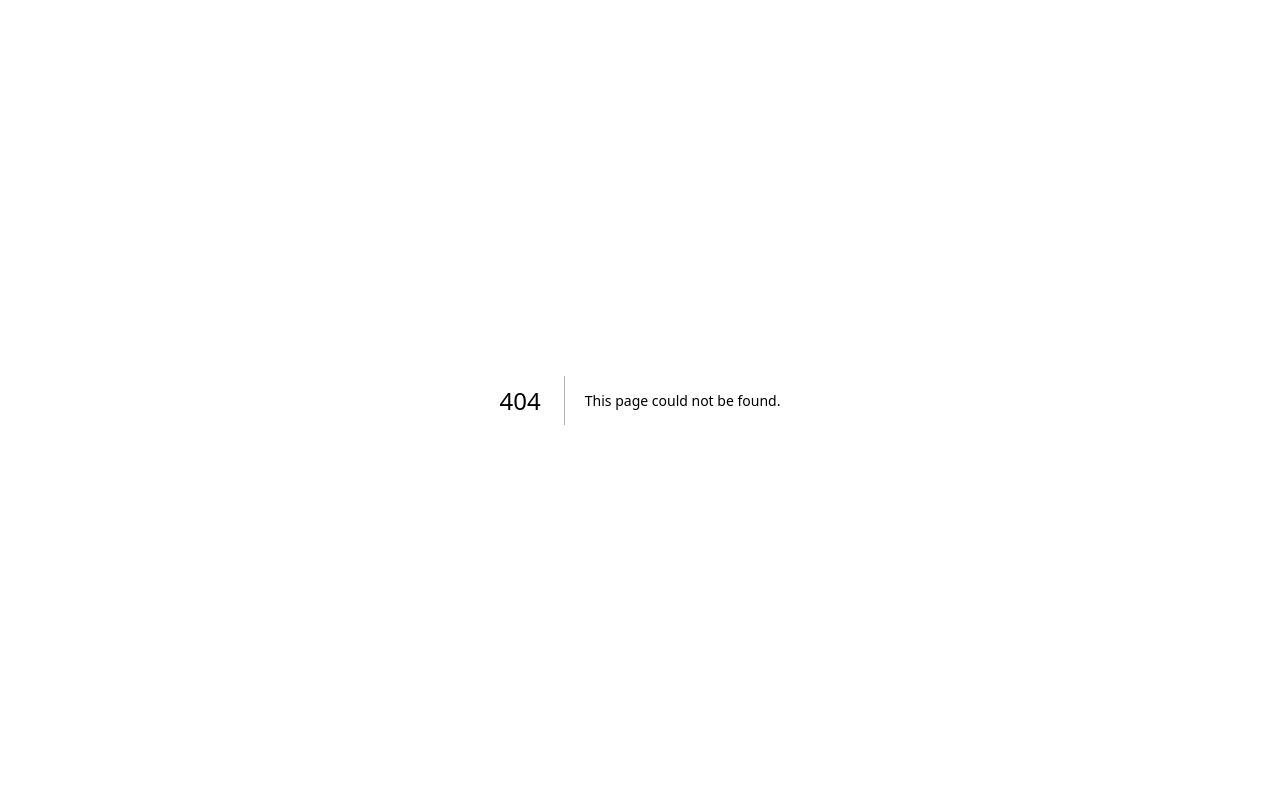
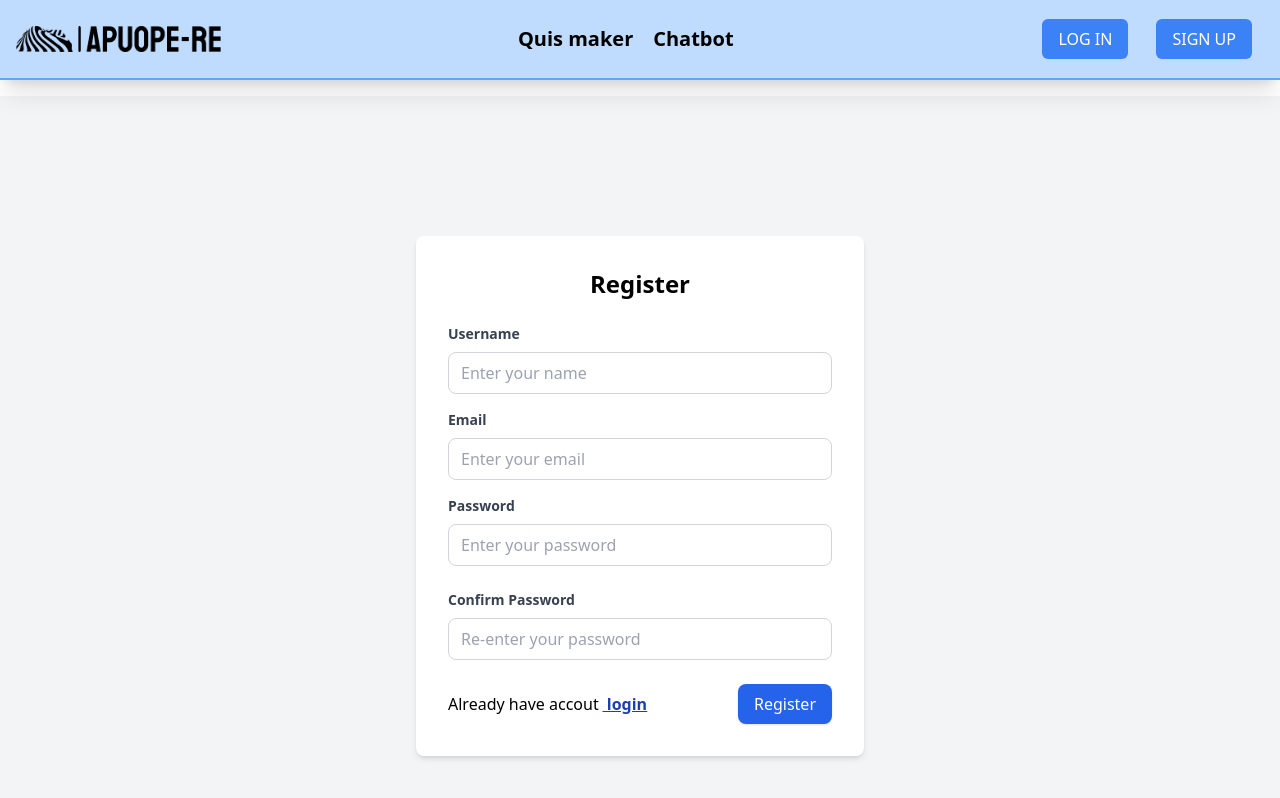
Before and after one commit to APUOPE-RE/frontend, a Next.js app: page /register in a window 1280 px wide. Before the commit this address had no page. Shown: the top 798 px of the page. Built offline with nearby package versions, Linux system fonts and the light colour scheme.

Commit message:
Implemented Navbar and sign-in/register UI

```diff
--- a/src/app/layout.tsx
+++ b/src/app/layout.tsx
@@ -1,6 +1,7 @@
 import type { Metadata } from "next";
 import localFont from "next/font/local";
 import "./globals.css";
+import { Navbar } from "../components/Navbar";
 
 const geistSans = localFont({
   src: "./fonts/GeistVF.woff",
@@ -25,10 +26,13 @@ export default function RootLayout({
 }>) {
   return (
     <html lang="en">
-      <body
-        className={`${geistSans.variable} ${geistMono.variable} antialiased`}
-      >
-        {children}
+      <body className={`${geistSans.variable} ${geistMono.variable} antialiased`} >
+      <>
+        <div className="mb-24">
+        <Navbar />
+        </div>
+          {children}
+        </>
       </body>
     </html>
   );
--- /dev/null
+++ b/src/app/login/page.tsx
@@ -0,0 +1,75 @@
+"use client"
+import Link from "next/link";
+import { FormEvent, useState } from "react";
+
+const login: React.FC = (): JSX.Element => {
+  const [email, setEmail] = useState<string>("");
+  const [password, setPassword] = useState<string>("");
+
+  function handleSubmit(event: FormEvent<HTMLFormElement>): void {
+    throw new Error("Function not implemented.");
+  }
+
+  return (
+    <div className="flex flex-col items-center justify-center h-screen bg-gray-100">
+      <div className="w-full max-w-md p-8 bg-white rounded-lg shadow-md">
+        <h2 className="text-2xl font-bold mb-6 text-center">Login</h2>
+        <form onSubmit={handleSubmit}>
+          <div className="mb-4">
+            <label
+              className="block text-gray-700 text-sm font-bold mb-2"
+              htmlFor="email"
+            >
+              Email
+            </label>
+            <input
+              id="email"
+              type="email"
+              placeholder="Enter your email"
+              className="w-full px-3 py-2 border border-gray-300 rounded-lg focus:outline-none focus:border-indigo-500"
+              value={email}
+              onChange={(e) => setEmail(e.target.value)}
+              required
+            />
+          </div>
+          <div className="mb-6">
+            <label
+              className="block text-gray-700 text-sm font-bold mb-2"
+              htmlFor="password"
+            >
+              Password
+            </label>
+            <input
+              id="password"
+              type="password"
+              placeholder="Enter your password"
+              className="w-full px-3 py-2 border border-gray-300 rounded-lg focus:outline-none focus:border-indigo-500"
+              value={password}
+              onChange={(e) => setPassword(e.target.value)}
+              required
+            />
+          </div>
+          <div className="flex w-auto pb-2 text-sm text-gray-600 hover:text-blue-400">
+            <a href="">Forgot your password?</a>
+          </div>
+          <div className="flex items-center justify-between">
+            <p>
+              don't have accout?
+              <span className=" text-blue-800 font-semibold underline pl-1">
+                <Link href="/register"> Register</Link>
+              </span>
+            </p>
+            <button
+              type="submit"
+              className="bg-blue-600 text-white px-4 py-2 rounded-lg shadow hover:bg-blue-700 focus:outline-none focus:ring"
+            >
+              Login
+            </button>
+          </div>
+        </form>
+      </div>
+    </div>
+  );
+};
+
+export default login;
--- /dev/null
+++ b/src/app/register/page.tsx
@@ -0,0 +1,105 @@
+"use client"
+import Link from "next/link";
+import { FormEvent, useState } from "react";
+
+const Signup: React.FC = (): JSX.Element => {
+  const [email, setEmail] = useState<string>("");
+  const [password, setPassword] = useState<string>("");
+  const [confirmPassword, setConfirmPassword] = useState<string>("");
+
+  function handleSubmit(event: FormEvent<HTMLFormElement>): void {
+    throw new Error("Function not implemented.");
+  }
+
+  return (
+    <div className="flex flex-col items-center justify-center h-screen bg-gray-100">
+      <div className="w-full max-w-md p-8 bg-white rounded-lg shadow-md">
+        <h2 className="text-2xl font-bold mb-6 text-center">Register</h2>
+        <form onSubmit={handleSubmit}>
+          <div className="mb-4">
+            <label
+              className="block text-gray-700 text-sm font-bold mb-2"
+              htmlFor="email"
+            >
+              Username
+            </label>
+            <input
+              id="username"
+              type="username"
+              placeholder="Enter your name"
+              className="w-full px-3 py-2 border border-gray-300 rounded-lg focus:outline-none focus:border-indigo-500"
+              required
+            />
+          </div>
+          <div className="mb-4">
+            <label
+              className="block text-gray-700 text-sm font-bold mb-2"
+              htmlFor="email"
+            >
+              Email
+            </label>
+            <input
+              id="email"
+              type="email"
+              placeholder="Enter your email"
+              className="w-full px-3 py-2 border border-gray-300 rounded-lg focus:outline-none focus:border-indigo-500"
+              value={email}
+              onChange={(e) => setEmail(e.target.value)}
+              required
+            />
+          </div>
+          <div className="mb-6">
+            <label
+              className="block text-gray-700 text-sm font-bold mb-2"
+              htmlFor="password"
+            >
+              Password
+            </label>
+            <input
+              id="password"
+              type="password"
+              placeholder="Enter your password"
+              className="w-full px-3 py-2 border border-gray-300 rounded-lg focus:outline-none focus:border-indigo-500"
+              value={password}
+              onChange={(e) => setPassword(e.target.value)}
+              required
+            />
+          </div>
+          <div className="mb-6">
+            <label
+              className="block text-gray-700 text-sm font-bold mb-2"
+              htmlFor="password"
+            >
+              Confirm Password
+            </label>
+            <input
+              id="confirmPassword"
+              type="password"
+              placeholder="Re-enter your password"
+              className="w-full px-3 py-2 border border-gray-300 rounded-lg focus:outline-none focus:border-indigo-500"
+              value={confirmPassword}
+              onChange={(e) => setConfirmPassword(e.target.value)}
+              required
+            />
+          </div>
+          <div className="flex items-center justify-between">
+            <p className="">
+              Already have accout
+              <span className="text-blue-800 font-semibold underline pl-1">
+                <Link href="/login"> login</Link>
+              </span>
+            </p>
+            <button
+              type="submit"
+              className="bg-blue-600 text-white px-4 py-2 rounded-lg shadow hover:bg-blue-700 focus:outline-none focus:ring"
+            >
+              Register
+            </button>
+          </div>
+        </form>
+      </div>
+    </div>
+  );
+};
+
+export default Signup;
--- /dev/null
+++ b/src/components/Navbar.tsx
@@ -0,0 +1,36 @@
+import Image from "next/image";
+import Link from "next/link";
+import React from "react";
+
+export const Navbar: React.FC = (): JSX.Element => {
+  return (
+    <header className="fixed top-0 left-0 w-full">
+      <div className="w-full h-20 shadow-xl bg-blue-200 flex justify-between border-b-2 border-blue-400">
+        <div className="flex items-center h-full px-4">
+          <Link href="/">
+            <Image src="/logo.png" alt="logo" width={205} height={75} priority={true}/>
+          </Link>
+        </div>
+        <div>
+          <ul className="flex items-center h-full px-4 gap-5 text-black text-xl">
+            <li className="font-semibold">Quis maker</li>
+            <li className="font-semibold">Chatbot</li>
+          </ul>
+        </div>
+        <div className="flex items-center gap-7 mx-7">
+          <Link href="/login">
+          <button className="bg-blue-500 text-white px-4 py-2 flex rounded-md hover:bg-blue-700 active:bg-blue-700 focus:outline-none focus:ring">
+              LOG IN
+            </button>
+          </Link>
+
+          <Link href="/register">
+            <button className="bg-blue-500 text-white px-4 py-2 flex rounded-md hover:bg-blue-700 active:bg-blue-700 focus:outline-none focus:ring">
+              SIGN UP
+            </button>
+          </Link>
+        </div>
+      </div>
+    </header>
+  );
+};
--- a/tailwind.config.ts
+++ b/tailwind.config.ts
@@ -2,9 +2,9 @@ import type { Config } from "tailwindcss";
 
 const config: Config = {
   content: [
-    "./pages/**/*.{js,ts,jsx,tsx,mdx}",
-    "./components/**/*.{js,ts,jsx,tsx,mdx}",
-    "./app/**/*.{js,ts,jsx,tsx,mdx}",
+    "./src/pages/**/*.{js,ts,jsx,tsx,mdx}",
+    "./src/components/**/*.{js,ts,jsx,tsx,mdx}",
+    "./src/app/**/*.{js,ts,jsx,tsx,mdx}",
   ],
   theme: {
     extend: {
```
Also changed, not shown: public/logo.png (added), public/logo2.png (added).
